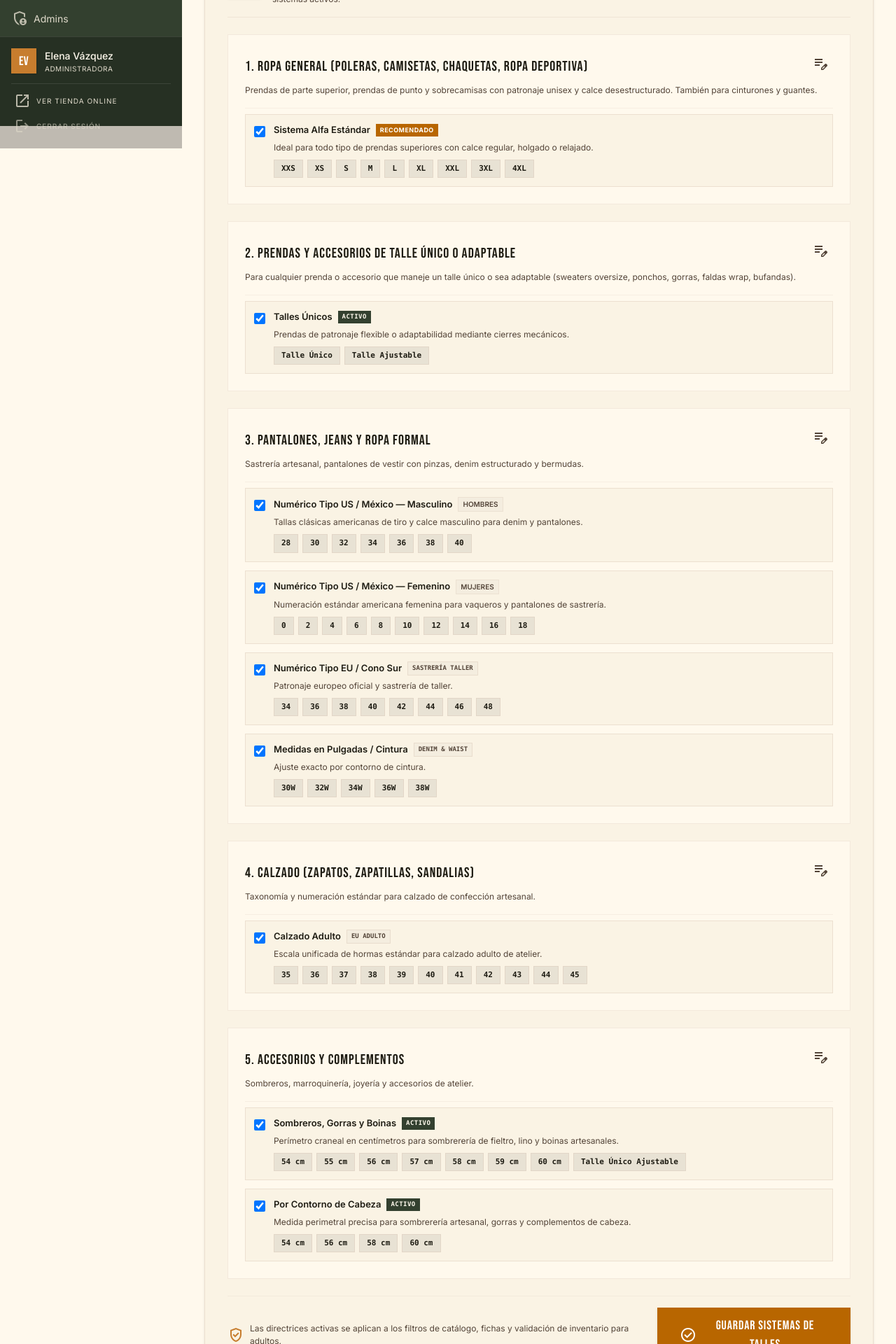
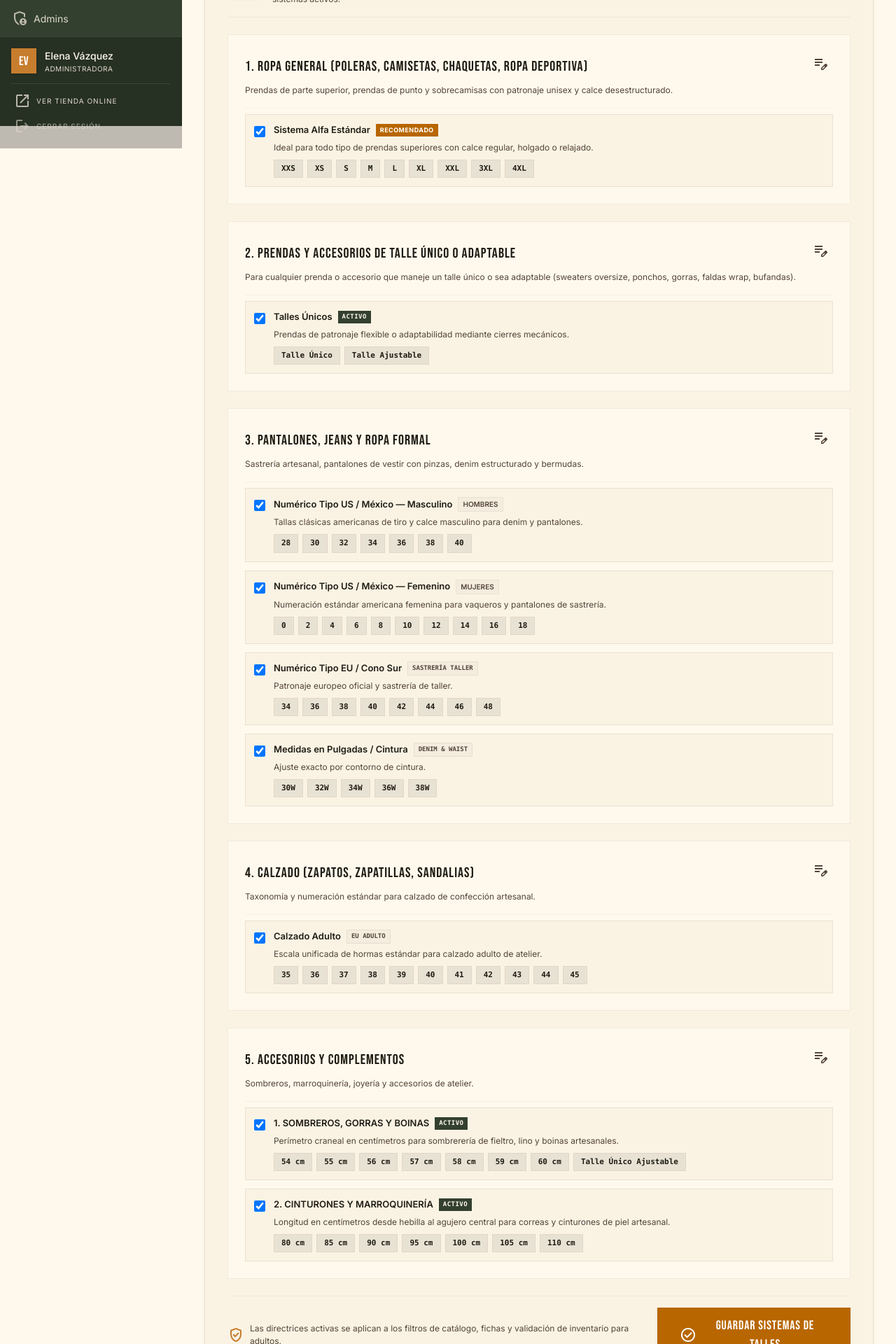
Before and after one commit to Angelussz/proyecto-norte, a Next.js app: page /admin/categorias in a window 1280 px wide. Shown: the part 620-2540 px from the top of the page at 70% size. Built offline with nearby package versions, Linux system fonts and the light colour scheme.

Commit message:
feat(admin): actualizar grupo 5 con Cinturones y Marroquinería según imagen de referencia

```diff
--- a/features/admin/components/admin-size-system-view.tsx
+++ b/features/admin/components/admin-size-system-view.tsx
@@ -26,7 +26,7 @@ const INITIAL_CATEGORIES: SizeCategory[] = [
     id: "ropa-general",
     title: "1. Ropa General (Poleras, Camisetas, Chaquetas, Ropa Deportiva)",
     description:
-      "Prendas de parte superior, prendas de punto y sobrecamisas con patronaje unisex y calce desestructurado. También para cinturones y guantes.",
+      "Prendas de parte superior, prendas de punto y sobrecamisas con patronaje unisex y calce desestructurado.",
     options: [
       {
         id: "alfa-estandar",
@@ -121,12 +121,12 @@ const INITIAL_CATEGORIES: SizeCategory[] = [
   },
   {
     id: "accesorios",
-    title: "5. Accesorios y Complementos",
+    title: "5. ACCESORIOS Y COMPLEMENTOS",
     description: "Sombreros, marroquinería, joyería y accesorios de atelier.",
     options: [
       {
         id: "sombreros",
-        label: "Sombreros, Gorras y Boinas",
+        label: "1. SOMBREROS, GORRAS Y BOINAS",
         badge: "ACTIVO",
         badgeVariant: "active",
         description:
@@ -144,13 +144,13 @@ const INITIAL_CATEGORIES: SizeCategory[] = [
         active: true,
       },
       {
-        id: "contorno-cabeza",
-        label: "Por Contorno de Cabeza",
+        id: "cinturones-marroquineria",
+        label: "2. CINTURONES Y MARROQUINERÍA",
         badge: "ACTIVO",
         badgeVariant: "active",
         description:
-          "Medida perimetral precisa para sombrerería artesanal, gorras y complementos de cabeza.",
-        sizes: ["54 cm", "56 cm", "58 cm", "60 cm"],
+          "Longitud en centímetros desde hebilla al agujero central para correas y cinturones de piel artesanal.",
+        sizes: ["80 cm", "85 cm", "90 cm", "95 cm", "100 cm", "105 cm", "110 cm"],
         active: true,
       },
     ],
```
